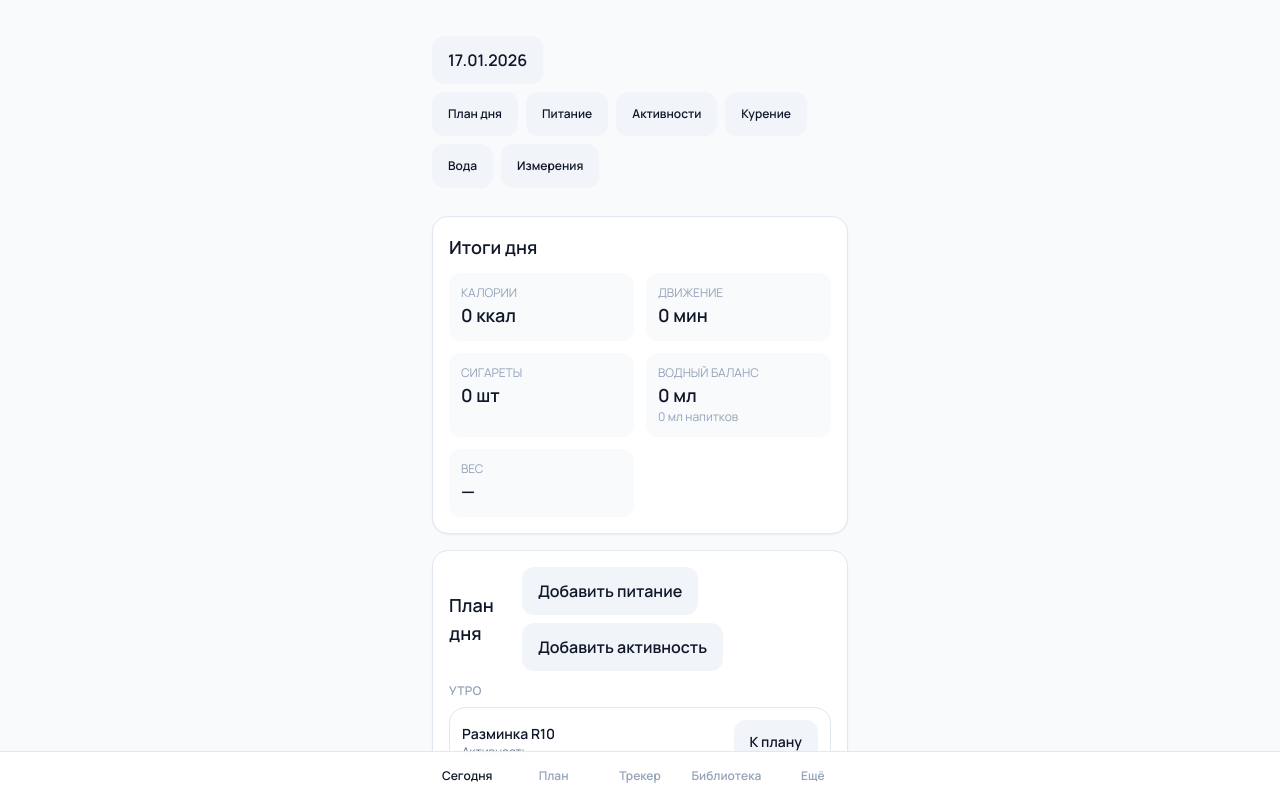
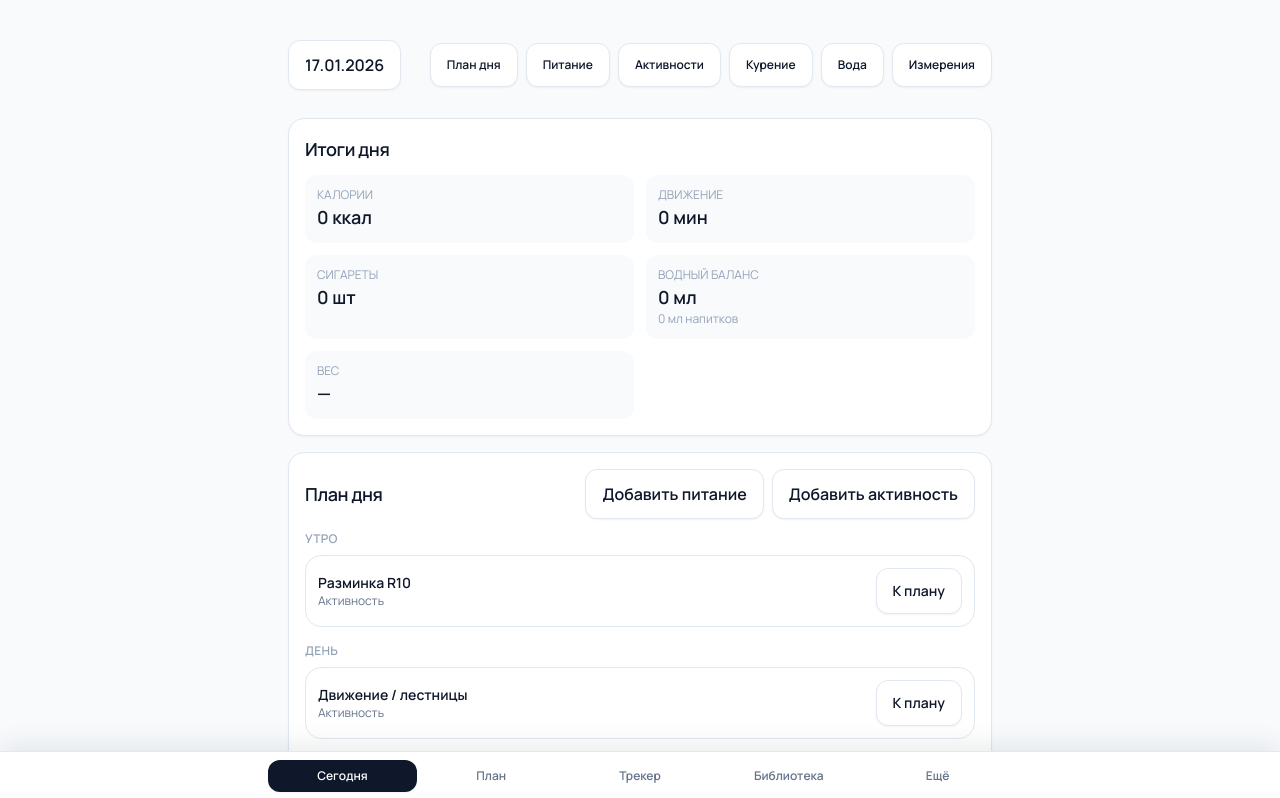
Before and after one commit to gmartstudionevsky/back_to_form, a React (Vite) app: page /#/ in a window 1280 px wide. Shown: the top 798 px of the page. Built offline with nearby package versions, Linux system fonts and the light colour scheme.

Commit message:
Refresh layout and navigation styling

```diff
--- a/src/App.tsx
+++ b/src/App.tsx
@@ -11,8 +11,8 @@ import MorePage from './pages/MorePage';
 
 const App = () => {
   return (
-    <div className="min-h-screen bg-slate-50 pb-28">
-      <div className="mx-auto max-w-md px-4 pt-5">
+    <div className="min-h-screen bg-gradient-to-b from-slate-50 via-slate-50 to-slate-100/40 pb-28 text-slate-900">
+      <div className="mx-auto w-full max-w-3xl px-4 pb-10 pt-6 sm:px-6 lg:px-8">
         <Routes>
           <Route path="/" element={<TodayPage />} />
           <Route path="/plan" element={<PlanPage />} />
--- a/src/components/BottomTabs.tsx
+++ b/src/components/BottomTabs.tsx
@@ -10,16 +10,18 @@ const tabs = [
 
 export const BottomTabs = () => {
   return (
-    <nav className="fixed bottom-0 left-0 right-0 z-20 border-t border-slate-200 bg-white/95 backdrop-blur safe-bottom">
-      <div className="mx-auto flex max-w-md items-center justify-between px-2 py-2">
+    <nav className="fixed bottom-0 left-0 right-0 z-20 border-t border-slate-200 bg-white/95 shadow-[0_-8px_24px_rgba(15,23,42,0.08)] backdrop-blur safe-bottom">
+      <div className="mx-auto flex max-w-3xl items-center justify-between px-3 py-2">
         {tabs.map(tab => (
           <NavLink
             key={tab.path}
             to={tab.path}
             end
             className={({ isActive }) =>
-              `flex flex-1 items-center justify-center rounded-xl px-1 py-2 text-[11px] font-semibold sm:text-xs ${
-                isActive ? 'text-slate-900' : 'text-slate-400'
+              `flex flex-1 items-center justify-center rounded-xl px-2 py-2 text-[11px] font-semibold transition sm:text-xs ${
+                isActive
+                  ? 'bg-slate-900 text-white shadow-sm'
+                  : 'text-slate-500 hover:text-slate-700'
               }`
             }
           >
--- a/src/styles.css
+++ b/src/styles.css
@@ -8,6 +8,9 @@
 
 body {
   font-family: 'Manrope', system-ui, sans-serif;
+  background-color: #f8fafc;
+  color: #0f172a;
+  -webkit-font-smoothing: antialiased;
 }
 
 .safe-bottom {
@@ -15,25 +18,29 @@ body {
 }
 
 .card {
-  @apply rounded-2xl bg-white shadow-sm border border-slate-200;
+  @apply rounded-2xl border border-slate-200 bg-white shadow-sm transition hover:border-slate-300 hover:shadow-md;
 }
 
 .section-title {
-  @apply text-lg font-semibold text-slate-900;
+  @apply text-lg font-semibold text-slate-900 tracking-tight;
 }
 
 .btn-primary {
-  @apply rounded-xl bg-slate-900 text-white px-4 py-3 font-semibold min-h-[44px] disabled:opacity-50 disabled:cursor-not-allowed;
+  @apply min-h-[44px] rounded-xl bg-slate-900 px-4 py-3 font-semibold text-white shadow-sm transition hover:bg-slate-800 focus-visible:outline-none focus-visible:ring-2 focus-visible:ring-slate-900/30 active:bg-slate-950 disabled:cursor-not-allowed disabled:opacity-50;
 }
 
 .btn-secondary {
-  @apply rounded-xl bg-slate-100 text-slate-900 px-4 py-3 font-semibold min-h-[44px] disabled:opacity-50 disabled:cursor-not-allowed;
+  @apply min-h-[44px] rounded-xl border border-slate-200 bg-white px-4 py-3 font-semibold text-slate-900 shadow-sm transition hover:border-slate-300 hover:bg-slate-50 focus-visible:outline-none focus-visible:ring-2 focus-visible:ring-slate-900/20 active:bg-slate-100 disabled:cursor-not-allowed disabled:opacity-50;
 }
 
 .input {
-  @apply w-full rounded-xl border border-slate-200 bg-white px-3 py-2 text-base text-slate-900 focus:outline-none focus:ring-2 focus:ring-slate-900 min-h-[44px];
+  @apply min-h-[44px] w-full rounded-xl border border-slate-200 bg-white px-3 py-2 text-base text-slate-900 shadow-sm transition placeholder:text-slate-400 focus:outline-none focus:ring-2 focus:ring-slate-900/30;
 }
 
 .badge {
   @apply inline-flex items-center rounded-full bg-slate-100 px-3 py-1 text-xs font-semibold text-slate-600;
 }
+
+button {
+  -webkit-tap-highlight-color: transparent;
+}
```
